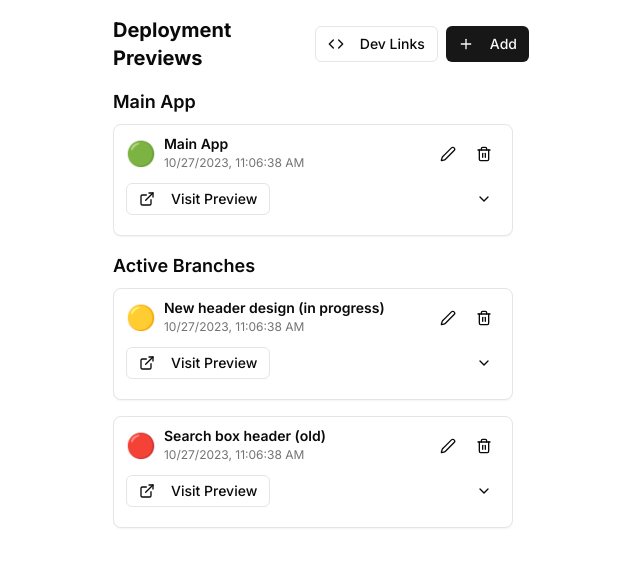
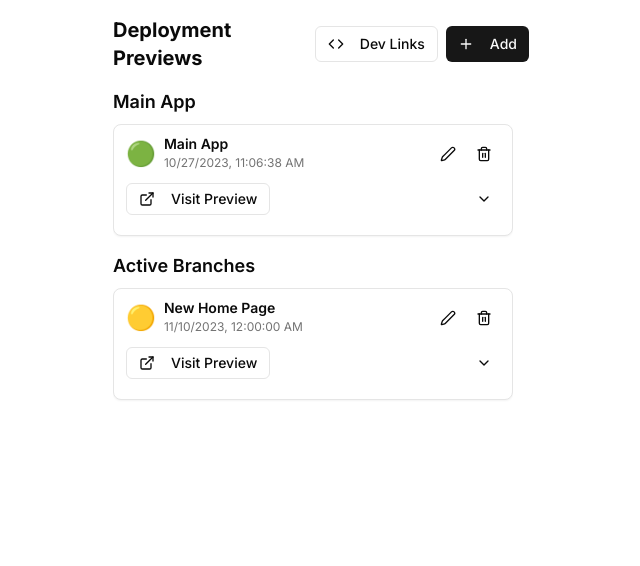
Before and after one commit to dobe4ever/better-you-project-overview, a Next.js app: page / in a window 1280 px wide. Shown: the top 566 px of the page, without its empty margins (319-959 px from the left). Built offline with nearby package versions, Linux system fonts and the light colour scheme.

Commit message:
Update page.tsx

```diff
--- a/app/page.tsx
+++ b/app/page.tsx
@@ -43,26 +43,17 @@ export default function DeploymentDashboard() {
       comments: [
         {
           text: "Latest production build",
-          timestamp: "2023-10-27T11:06:38.000Z"
+          timestamp: "2023-10-27"
         }
       ]
     },
     {
       id: '2',
-      title: "New header design (in progress)",
+      title: "New Home Page",
       status: "🟡",
       previewUrl: "https://better-you-app-nextjs.vercel.app/",
       previewImage: "https://i.ibb.co/JmvrN4H/image.png",
-      timestamp: "2023-10-27T11:06:38.000Z",
-      comments: []
-    },
-    {
-      id: '3',
-      title: "Search box header (old)",
-      status: "🔴",
-      previewUrl: "https://better-you-everyday-k9qarfpjo-dobe4evers-projects.vercel.app/",
-      previewImage: "https://i.ibb.co/C9SWMVy/image.png",
-      timestamp: "2023-10-27T11:06:38.000Z",
+      timestamp: "2023-11-10",
       comments: []
     }
   ])
```
